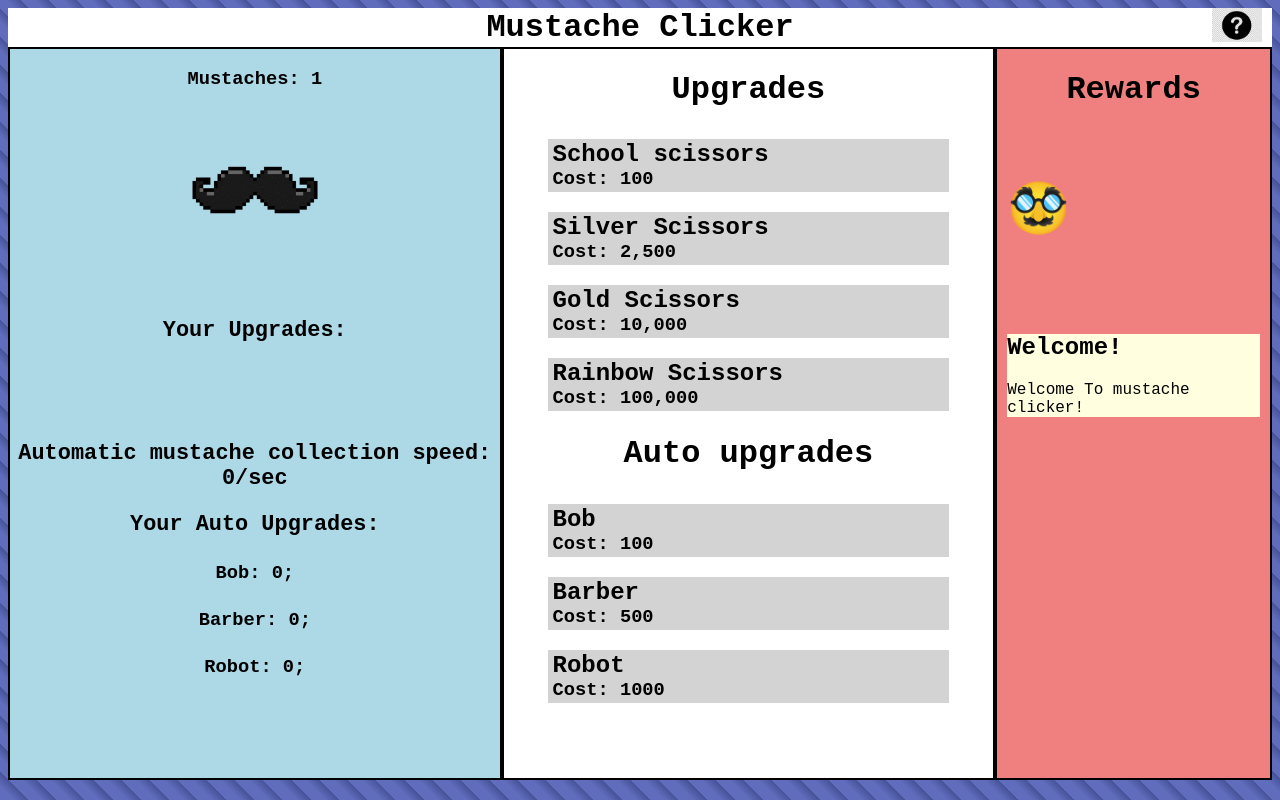
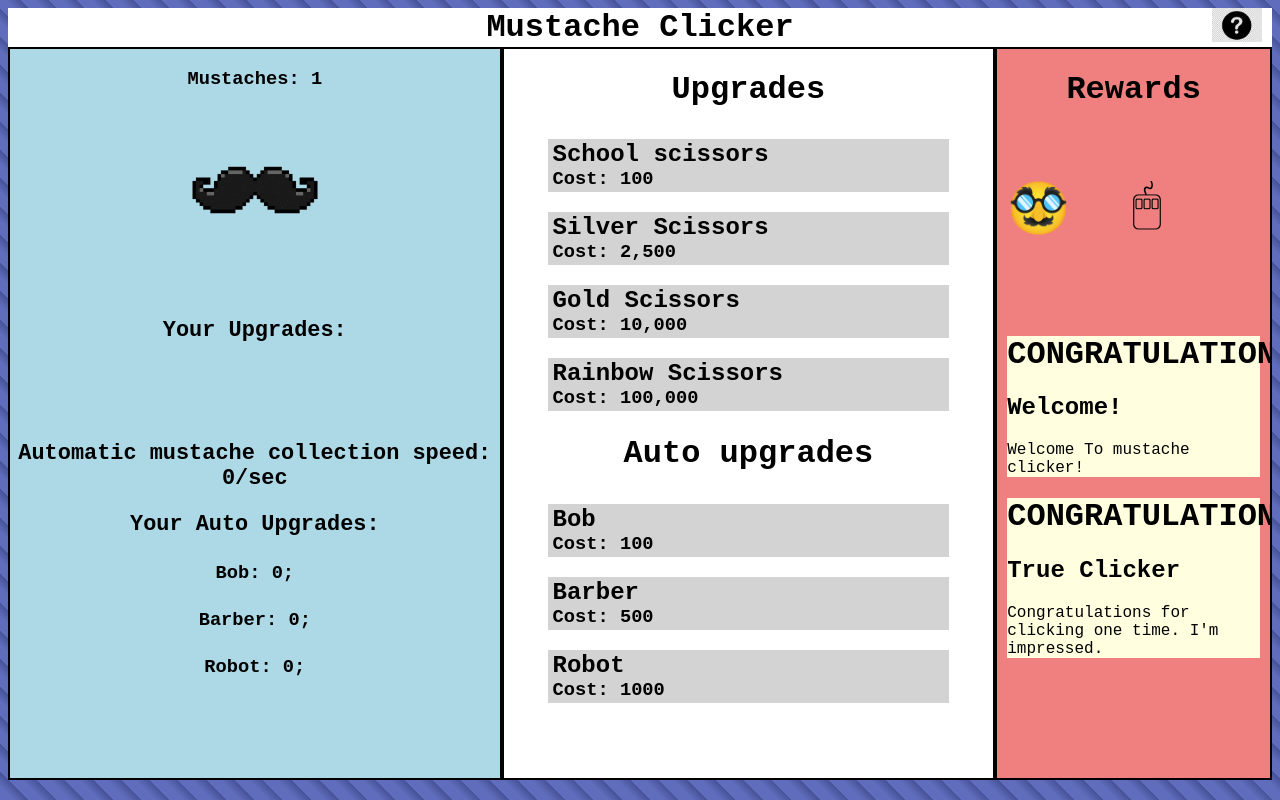
Before and after one commit to Yuato/MustacheClick, a plain HTML site: page index.html in a window 1280 px wide. Both pictures are taken after a click on the picture 254 px from the left and 189 px from the top of the page. Drawn offline with Linux system fonts and the light colour scheme.

Commit message:
final touches

```diff
--- a/css/styles.css
+++ b/css/styles.css
@@ -99,8 +99,6 @@ h1{
 
     background-color: lightblue;
 }
-
-
 
 #upgrade1Icon{
     visibility: hidden;
@@ -207,6 +205,10 @@ h1{
     visibility: hidden;
 }
 
+.congrats{
+    display: none;
+}
+
 #reward1{
     display: none;
     background-color: lightyellow;
--- a/index.html
+++ b/index.html
@@ -129,36 +129,37 @@ File Created Date: Sat Feb 13 2026
                         <p id = "reward4Icon">🕹</p>
                         <p id = "reward5Icon">🏆</p>
                     </div>
+
                     <div id = "reward1">
+                        <h1 class = "congrats">CONGRATULATIONS!!!</h1>
                         <h2>Welcome!</h2>
                         <p>Welcome To mustache clicker!</p>
                     </div>
 
                     <div id = "reward2">
+                        <h1 class = "congrats">CONGRATULATIONS!!!</h1>
                         <h2>Millionare</h2>
                         <p>Obtain a million mustaches!</p>
                     </div>
 
                     <div id = "reward3">
+                        <h1 class = "congrats">CONGRATULATIONS!!!</h1>
                         <h2>True Clicker</h2>
-                        <p>Congratulations for clicking a hundred thosand times. I'm impressed.</p>
+                        <p>Congratulations for clicking one time. I'm impressed.</p>
                     </div>
 
                     <div id = "reward4">
+                        <h1 class = "congrats">CONGRATULATIONS!!!</h1>
                         <h2>Upgrade</h2>
                         <p>Congratulations on your first upgrade</p>
                     </div>
 
                     <div id = "reward5">
+                        <h1 class = "congrats">CONGRATULATIONS!!!</h1>
                         <h2>TO THE MAX!</h2>
                         <p>Congrats on purchasing one of each upgrade!</p>
                     </div>
                 </div>
             </div>
-
-            <div id="footer"> </div>
         </div>
-
-
-
     </body>
--- a/js/Mustache.js
+++ b/js/Mustache.js
@@ -42,6 +42,7 @@ window.addEventListener("load", function(event){
     const clicker = docElemId("clicker");
     const mustache_count = docElemId("mustaches")
     const autoSpeed = docElemId("auto_speed");
+    const congrats = document.querySelectorAll(".congrats");
 
     let upgrade = [];
     upgrade[1] = new Upgrade(docElemId("upgrade1"), docElemId("upgrade1Icon"), 100, 2);
@@ -111,7 +112,7 @@ window.addEventListener("load", function(event){
         mustache_count.innerHTML = formatNumber(mustaches);
         checkReward(1, true, rewards[1].obtained);
         checkReward(2, (mustaches >= 1000000), rewards[2].obtained);
-        checkReward(3,  (clickercount >= 100000), rewards[3].obtained);
+        checkReward(3,  (clickercount >= 1), rewards[3].obtained);
         checkReward(4, (clickerUpgradeScore >= 1), rewards[4].obtained);
         checkReward(5, (clickerUpgradeScore >= 7), rewards[5].obtained);
 
@@ -192,14 +193,25 @@ window.addEventListener("load", function(event){
             }
         });
     }
+
+    function congratulations(num){
+        rewards[num].element.style.display = "none";
+        congrats.forEach(elem => {
+                elem.style.display = "none";
+            });
+    }
+
     /* checks if the condition of the reward passes before giving the user the achievement*/
     function checkReward(num, condition, obtained){
         if (condition && obtained === false){
             rewards[num].icon.style.visibility = "visible";
             rewards[num].obtained = true;
 
+            congrats.forEach(elem => {
+                elem.style.display = "block";
+            });
             rewards[num].element.style.display = "block";
-            setTimeout(() => rewards[num].element.style.display = "none", 10000);
+            setTimeout(() => congratulations(num), 10000);
         }
     };
 
```
